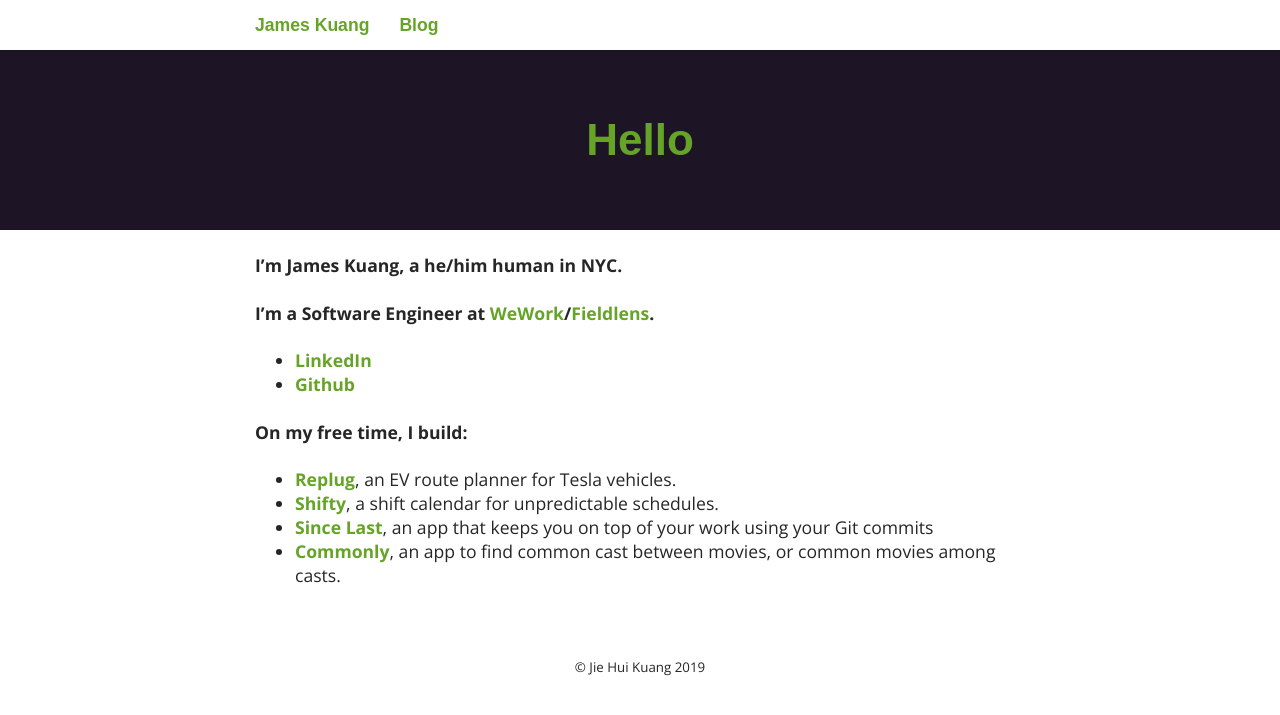
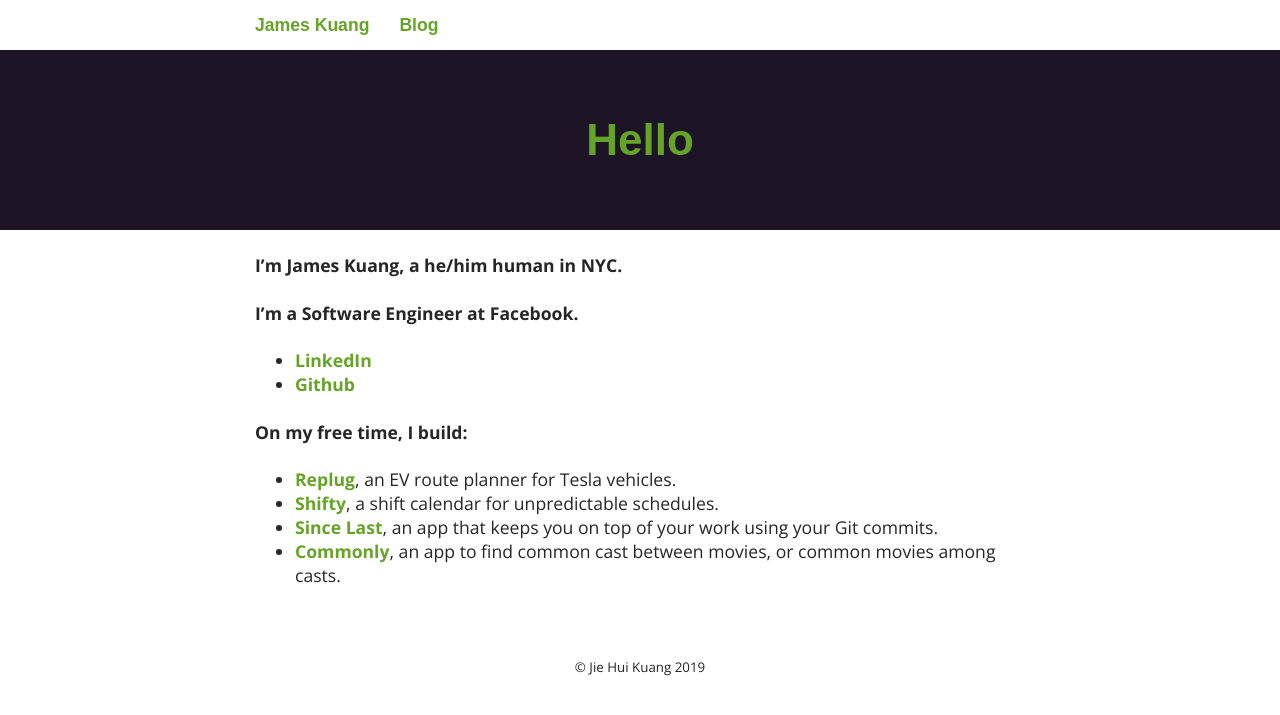
Before and after one commit to JamesKuang/jameskuang.github.io, a Jekyll site: the page built from index.md, in a window 1280 px wide. Shown: the top 715 px of the page. Built offline with Jekyll 4.4.1, drawn with Linux system fonts in a browser that asks for light colours; some web fonts are replaced.

Commit message:
Update work

```diff
--- a/index.md
+++ b/index.md
@@ -6,12 +6,12 @@ layout: default
 ---
 #### I'm James Kuang, a he/him human in NYC.
 
-#### I'm a Software Engineer at [WeWork](https://www.wework.com)/[Fieldlens](https://fieldlens.com).
+#### I'm a Software Engineer at Facebook.
 - [LinkedIn](https://www.linkedin.com/in/jameskuang)
 - [Github](https://github.com/JamesKuang)
 
 #### On my free time, I build:
 - [Replug](https://apps.apple.com/us/app/replug/id1279136790), an EV route planner for Tesla vehicles.
 - [Shifty](http://www.shiftycalendar.com), a shift calendar for unpredictable schedules.
-- [Since Last](https://apps.apple.com/us/app/since-last/id1234428549), an app that keeps you on top of your work using your Git commits
+- [Since Last](https://apps.apple.com/us/app/since-last/id1234428549), an app that keeps you on top of your work using your Git commits.
 - [Commonly](https://apps.apple.com/us/app/commonly/id562046454), an app to find common cast between movies, or common movies among casts.
```
